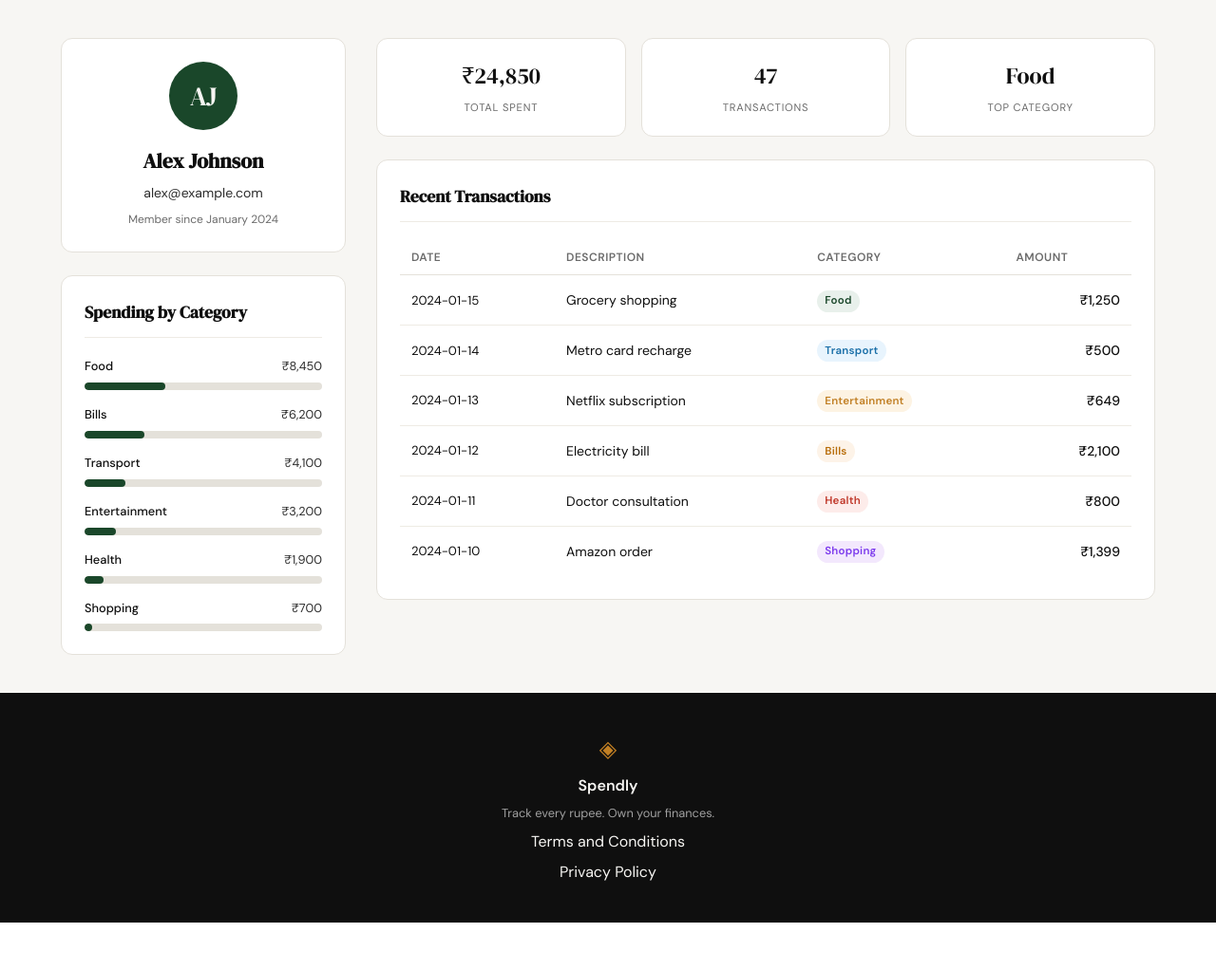
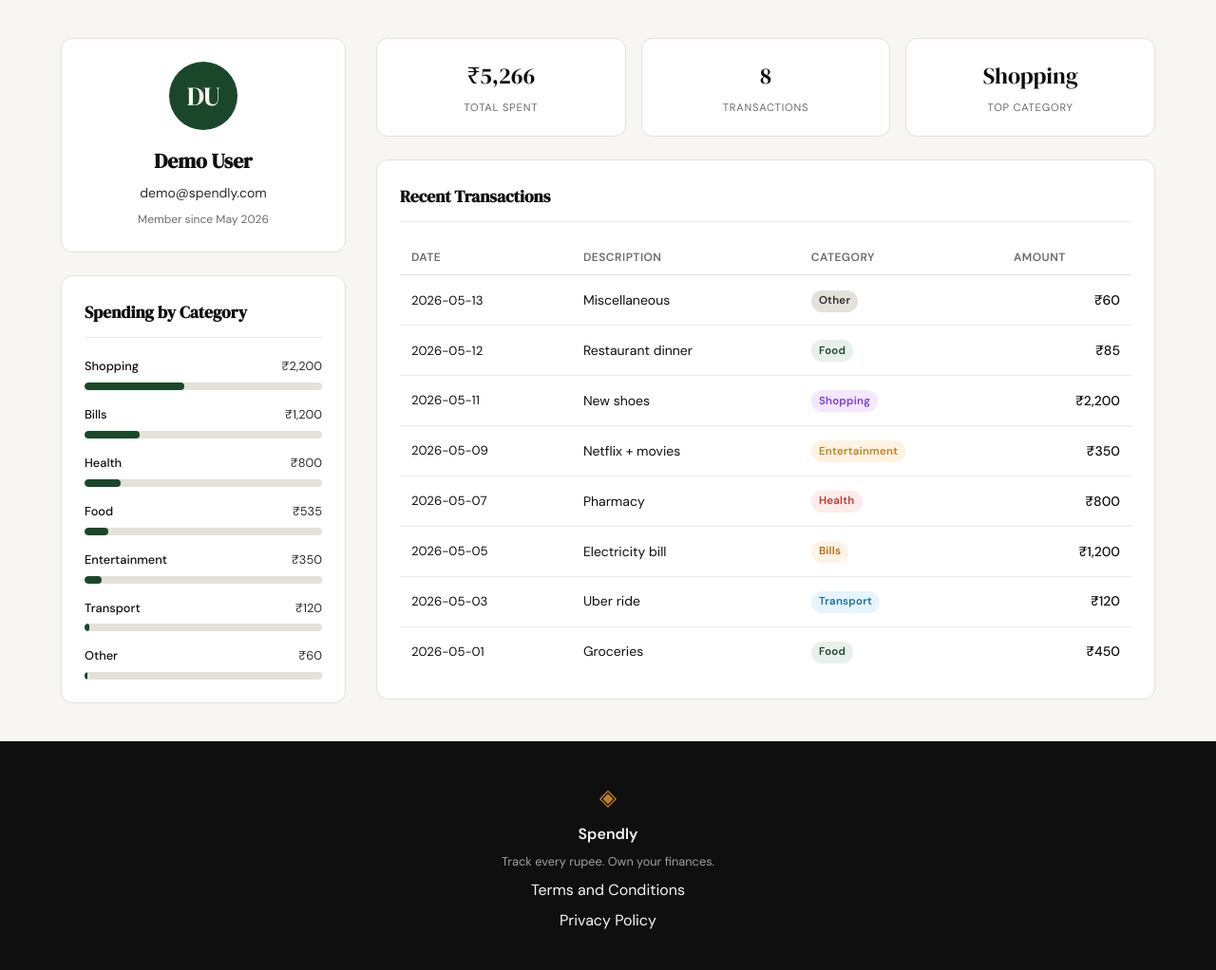
Before and after one commit to suryakantverma2013/expense-tracker, a Flask app: page /profile in a window 1280 px wide. Shown: the part 61-1083 px from the top of the page at 95% size. Before the commit the page ends 1033 px from the top, so only its background shows below. Run offline with Flask 3, Linux system fonts and the light colour scheme; the visitor is signed in with stand-in values (Sample User, id 1); data comes from the database, SQL or seed files in the repository.

Commit message:
Designed the profile page with hard coded statistics. Pulled the real data from db

```diff
--- a/app.py
+++ b/app.py
@@ -1,7 +1,8 @@
 import sqlite3
+from datetime import datetime
 from flask import Flask, render_template, request, redirect, url_for, flash, session
 from werkzeug.security import check_password_hash
-from database.db import get_db, init_db, seed_db, create_user, get_user_by_email
+from database.db import get_db, init_db, seed_db, create_user, get_user_by_email, get_user_by_id, get_expenses_by_user
 
 app = Flask(__name__)
 app.secret_key = "dev-secret-key"
@@ -86,36 +87,60 @@ def profile():
     if not session.get("user_id"):
         return redirect(url_for("login"))
 
+    user_id = session["user_id"]
+    user_row = get_user_by_id(user_id)
+    expenses = get_expenses_by_user(user_id)
+
+    try:
+        dt = datetime.strptime(user_row["created_at"], "%Y-%m-%d %H:%M:%S")
+        member_since = dt.strftime("%B %Y")
+    except (ValueError, TypeError):
+        member_since = "Unknown"
+
+    name = user_row["name"]
     user = {
-        "name": "Alex Johnson",
-        "email": "alex@example.com",
-        "initials": "AJ",
-        "member_since": "January 2024",
+        "name": name,
+        "email": user_row["email"],
+        "initials": "".join(p[0].upper() for p in name.split()[:2]),
+        "member_since": member_since,
     }
 
+    # Aggregate stats
+    total = sum(e["amount"] for e in expenses)
+    cat_totals = {}
+    for e in expenses:
+        cat_totals[e["category"]] = cat_totals.get(e["category"], 0) + e["amount"]
+    top_category = max(cat_totals, key=cat_totals.get) if cat_totals else None
+
     stats = {
-        "total_spent": "₹24,850",
-        "transaction_count": 47,
-        "top_category": "Food",
+        "total_spent": f"₹{total:,.0f}",
+        "transaction_count": len(expenses),
+        "top_category": top_category or "—",
     }
 
     transactions = [
-        {"id": 1, "date": "2024-01-15", "description": "Grocery shopping",    "category": "Food",          "amount": "₹1,250"},
-        {"id": 2, "date": "2024-01-14", "description": "Metro card recharge",  "category": "Transport",     "amount": "₹500"},
-        {"id": 3, "date": "2024-01-13", "description": "Netflix subscription", "category": "Entertainment", "amount": "₹649"},
-        {"id": 4, "date": "2024-01-12", "description": "Electricity bill",     "category": "Bills",         "amount": "₹2,100"},
-        {"id": 5, "date": "2024-01-11", "description": "Doctor consultation",  "category": "Health",        "amount": "₹800"},
-        {"id": 6, "date": "2024-01-10", "description": "Amazon order",         "category": "Shopping",      "amount": "₹1,399"},
+        {
+            "id": e["id"],
+            "date": e["date"],
+            "description": e["description"] or "—",
+            "category": e["category"],
+            "amount": f"₹{e['amount']:,.0f}",
+        }
+        for e in expenses[:20]
     ]
 
-    categories = [
-        {"name": "Food",          "amount": "₹8,450", "pct": 34},
-        {"name": "Bills",         "amount": "₹6,200", "pct": 25},
-        {"name": "Transport",     "amount": "₹4,100", "pct": 17},
-        {"name": "Entertainment", "amount": "₹3,200", "pct": 13},
-        {"name": "Health",        "amount": "₹1,900", "pct": 8},
-        {"name": "Shopping",      "amount": "₹700",   "pct": 3},
-    ]
+    categories = sorted(
+        [
+            {
+                "name": cat,
+                "amount": f"₹{amt:,.0f}",
+                "pct": round((amt / total) * 100) if total else 0,
+            }
+            for cat, amt in cat_totals.items()
+        ],
+        key=lambda x: x["pct"],
+        reverse=True,
+    )
 
     return render_template("profile.html", user=user, stats=stats, transactions=transactions, categories=categories)
 
--- a/database/db.py
+++ b/database/db.py
@@ -60,6 +60,27 @@ def get_user_by_email(email):
         conn.close()
 
 
+def get_user_by_id(user_id):
+    conn = get_db()
+    try:
+        return conn.execute(
+            "SELECT * FROM users WHERE id = ?", (user_id,)
+        ).fetchone()
+    finally:
+        conn.close()
+
+
+def get_expenses_by_user(user_id):
+    conn = get_db()
+    try:
+        return conn.execute(
+            "SELECT * FROM expenses WHERE user_id = ? ORDER BY date DESC",
+            (user_id,)
+        ).fetchall()
+    finally:
+        conn.close()
+
+
 def seed_db():
     conn = get_db()
     if conn.execute("SELECT COUNT(*) FROM users").fetchone()[0] > 0:
--- a/static/css/profile.css
+++ b/static/css/profile.css
@@ -207,6 +207,14 @@
 .cat-bills      { background: #fdf3e8; color: #b86d0a; }
 .cat-shopping   { background: #f3e8fd; color: #7c3aed; }
 
+/* Empty state */
+.empty-state {
+  text-align: center;
+  color: var(--ink-muted);
+  font-size: 0.875rem;
+  padding: 2rem 0;
+}
+
 /* Responsive */
 @media (max-width: 768px) {
   .profile-layout {
--- a/templates/profile.html
+++ b/templates/profile.html
@@ -23,6 +23,7 @@
     <!-- Category breakdown card -->
     <div class="profile-card">
       <h2 class="card-heading">Spending by Category</h2>
+      {% if categories %}
         {% for item in categories %}
         <div class="category-row">
           <div class="category-meta">
@@ -34,6 +35,9 @@
           </div>
         </div>
         {% endfor %}
+      {% else %}
+        <p class="empty-state">No spending data yet.</p>
+      {% endif %}
     </div>
 
   </aside>
@@ -70,6 +74,7 @@
           </tr>
         </thead>
         <tbody>
+          {% if transactions %}
             {% for tx in transactions %}
             <tr class="expense-row">
               <td class="date-col">{{ tx.date }}</td>
@@ -82,6 +87,11 @@
               <td class="amount-col">{{ tx.amount }}</td>
             </tr>
             {% endfor %}
+          {% else %}
+            <tr>
+              <td colspan="4" class="empty-state">No records available.</td>
+            </tr>
+          {% endif %}
         </tbody>
       </table>
     </div>
```
Lines whose indentation alone changed are shown as unchanged.
